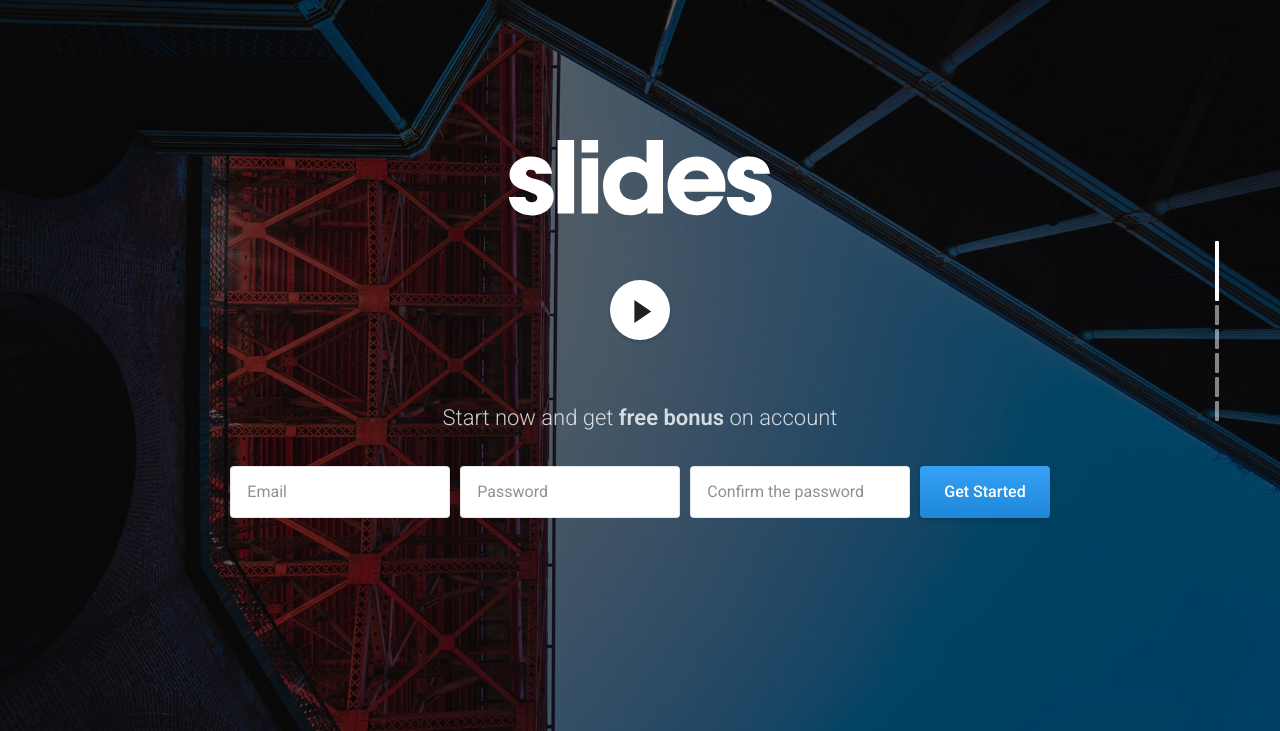
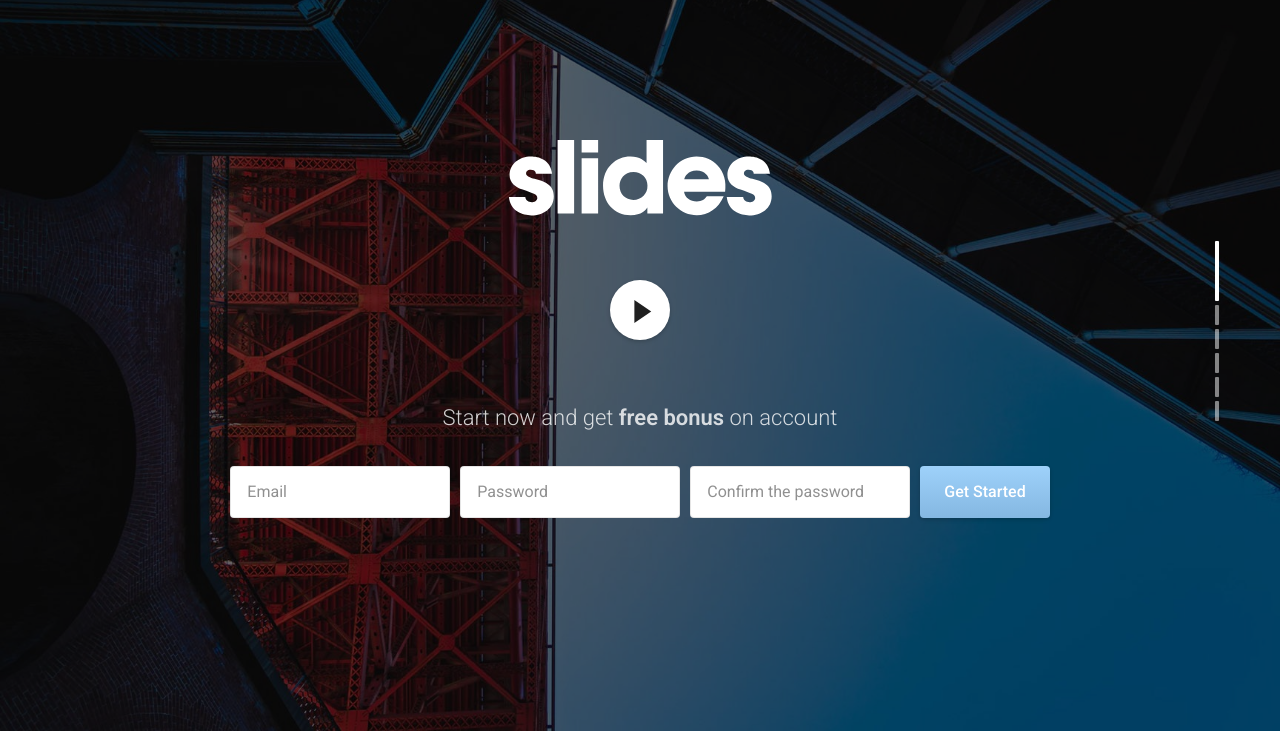
Before and after one commit to HarinderBITS/website, a plain HTML site: page index.html in a window 1280 px wide. Shown: the part 69-800 px from the top of the page. Drawn offline with nearby package versions, Linux system fonts and the light colour scheme; files that its build step writes are made by us from their sources; files whose address does not match are found by name.

Commit message:
Update variables.scss

```diff
--- a/scss/variables.scss
+++ b/scss/variables.scss
@@ -18,23 +18,23 @@ $medium-shadow: 0 6px 7px 0 rgba(0, 0, 0, 0.15), 0 0px 5px 0px rgba(0, 0, 0, 0.1
 $large-shadow: 0 10px 40px rgba(0,0,0,0.2);
 
 //MATERIAL COLORS
-$red: #F44336;
-$pink: #E91E63;
-$purple: #9C27B0;
-$deepPurple: #673AB7;
-$indigo: #3F51B5;
-$blue: #2196F3;
+$red: #f5b0b0;
+$pink: #f883aa;
+$purple: #f3aeff;
+$deepPurple: #cbacff;
+$indigo: #a8b5ff;
+$blue: #93ccfa;
 $cyan: #00BCD4;
-$teal: #009688;
-$green: #4CAF50;
-$lightGreen: #8BC34A;
+$teal: #87f5ea;
+$green: #84f888;
+$lightGreen: #d8ffac;
 $lime: #CDDC39;
-$yellow: #FFEB3B;
+$yellow: #f3eba3;
 $amber: #FFC107;
-$orange: #FF9800;
-$deepOrange: #FF5722;
-$brown: #795548;
-$gray: #9D9D9D;
+$orange: #f7d4a0;
+$deepOrange: #f8beac;
+$brown: #fda585;
+$gray: #dadada;
 $blueGray: #607D8B;
 
 //WIDTH
```
